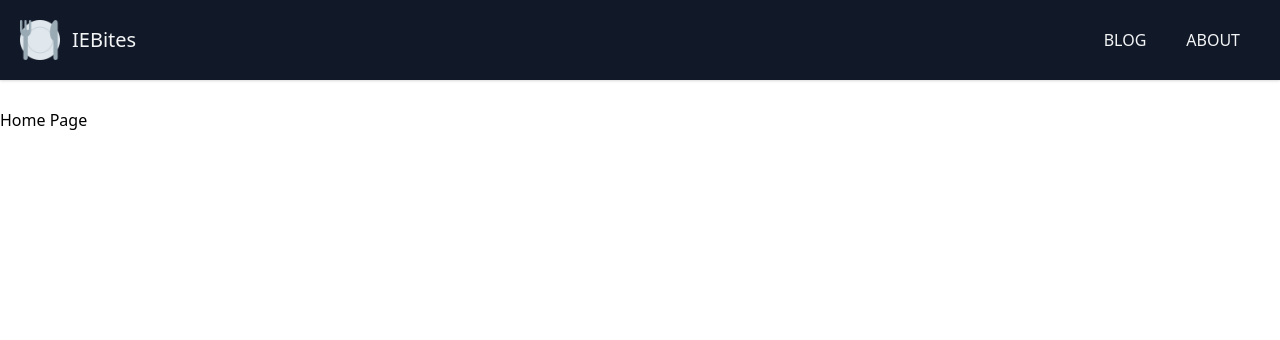
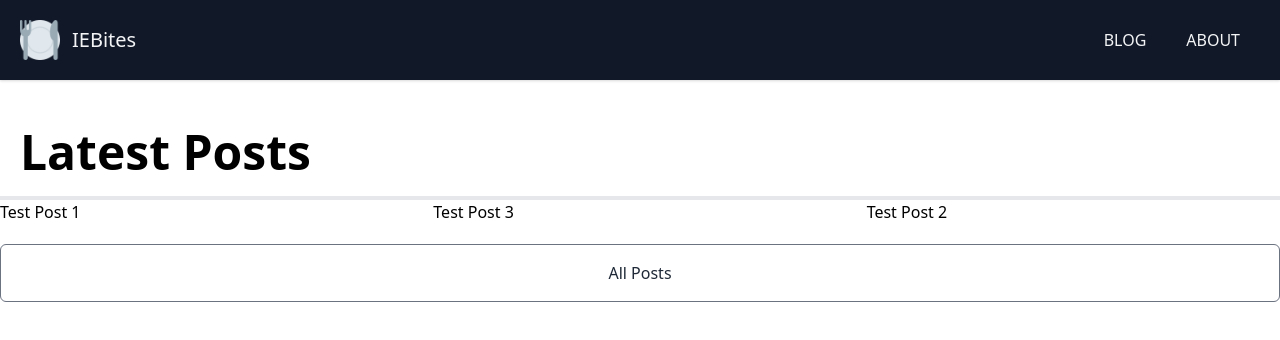
Before and after one commit to RdotSilva/React-NextJS-IEBites, a Next.js app: page / in a window 1280 px wide. Shown: the top 340 px of the page. Built offline with nearby package versions, Linux system fonts and the light colour scheme.

Commit message:
Add display for blog posts

```diff
--- a/pages/index.js
+++ b/pages/index.js
@@ -1,12 +1,23 @@
 import fs from "fs";
 import path from "path";
+import Link from "next/link";
 import Layout from "../components/Layout";
 import matter from "gray-matter";
 
 export default function HomePage({ blogPosts }) {
   return (
     <Layout>
-      <h1>Home Page</h1>
+      <h1 className="text-5xl border-b-4 p-5 font-bold">Latest Posts</h1>
+      <div className="grid md:grid-cols-2 lg:grid-cols-3 gap-5">
+        {blogPosts.map((post, index) => (
+          <h3>{post.frontmatter.title}</h3>
+        ))}
+      </div>
+      <Link href="/blog">
+        <a className="block text-center border border-gray-500 text-gray-800 rounded-md py-4 my-5 transition duration-500 ease select-none hover:text-white hover:bg-gray-900 focus:outline-none focus:shadow-outline w-full">
+          All Posts
+        </a>
+      </Link>
     </Layout>
   );
 }
```
